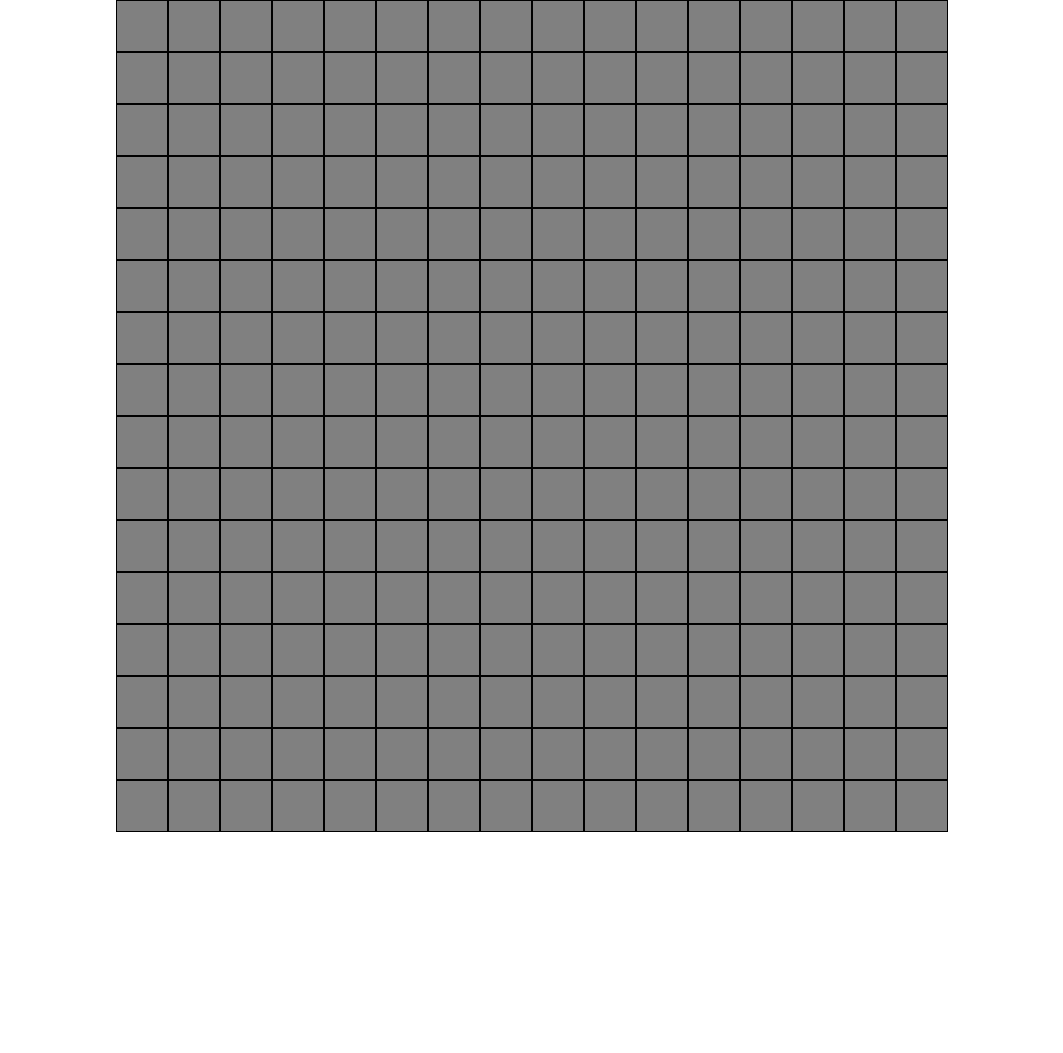
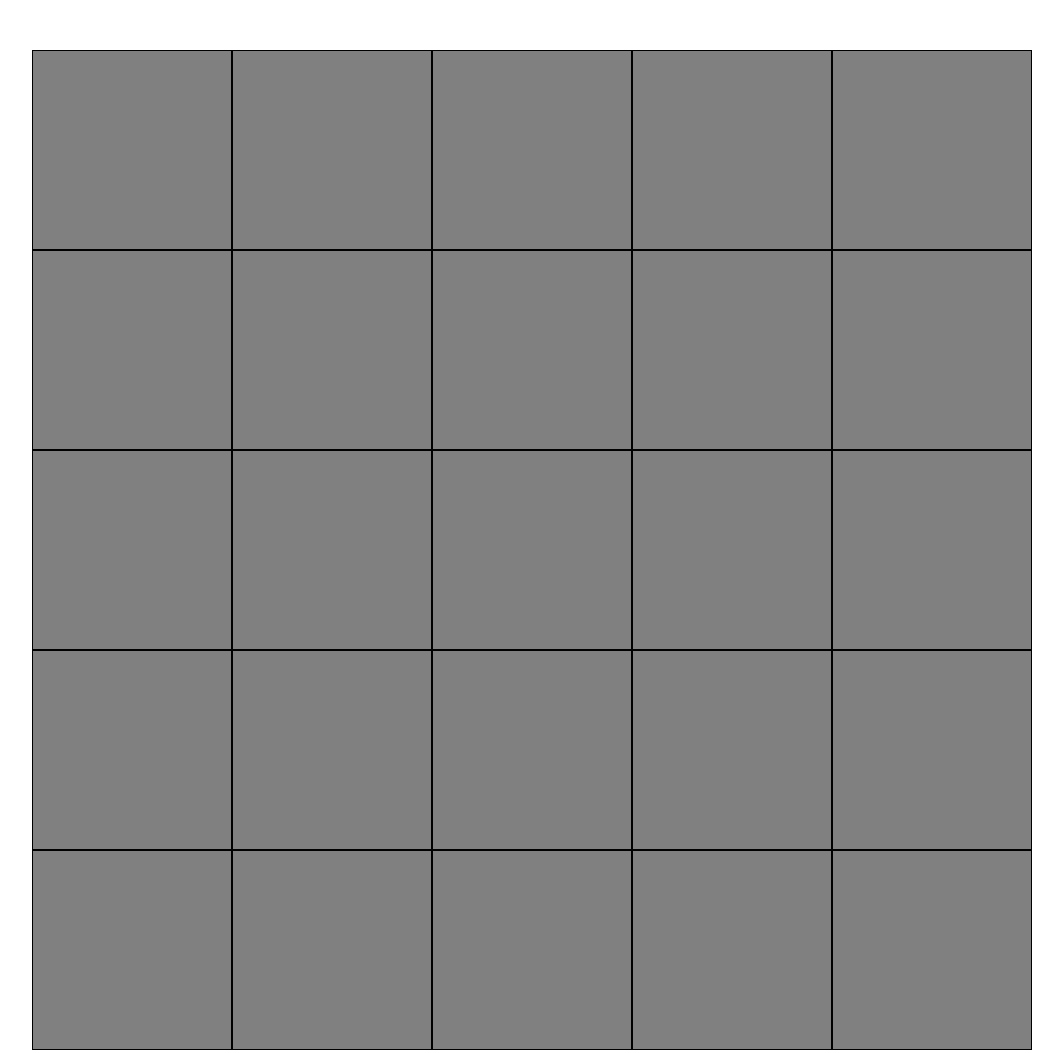
Before and after one commit to Do-Nam-Binh/Etch-A-Sketch, a plain HTML site: page index.html in a window 1280 px wide. Shown: the whole page, without its empty margins (108-1171 px from the left). Before the commit the page ends 832 px from the top, so only its background shows below. Drawn offline with Linux system fonts and the light colour scheme.

Commit message:
Add color change on mouse hover

```diff
--- a/main.js
+++ b/main.js
@@ -1,29 +1,24 @@
 const container = document.querySelector('.container');
-const row = document.createElement('div');
-row.classList.add('row');
+const grid = document.createElement('div');
+grid.classList.add('grid');
 
 
 const onePixel = document.createElement('div');
 onePixel.classList.add('onePixel');
-onePixel.addEventListener('mouseenter', this.activatePixel);
 
-function activatePixel(){
-    this.classList.remove('onePixel');
-    this.classList.add('activatedPixel');
-}
+grid.addEventListener('mouseover', e => e.target.classList.add('activatedPixel'));
+
 
 
 
 function makeGrid(pixel){
-    for(let j = 0; j < pixel; j++){
 
-        row.appendChild(onePixel.cloneNode(true));
+    for(let j = 0; j < pixel*pixel; j++){
+
+        grid.appendChild(onePixel.cloneNode(true));
     }
-
-    for(let i = 0; i < pixel; i++){
-
-        container.appendChild(row.cloneNode(true));
-    }
+    container.appendChild(grid)
+    grid.style.gridTemplateColumns = "repeat(" + pixel + ", 1fr)";
 }
 
-makeGrid(16);
+makeGrid(5);
--- a/style.css
+++ b/style.css
@@ -5,28 +5,23 @@
 
 
 .container{
-    display: flex;
-    flex-direction: column;
-    align-items: center;
+    margin: 50px auto;
+}
+.grid{
+    width: 1000px;
+    height: 1000px;
+    background-color: aqua;
+    display: grid;
     justify-content: center;
-}
-.row{
-    background-color: aqua;
-    display: flex;
-    justify-content: space-between;
+    margin: 0px auto;
 }
 .onePixel{
-    height: 50px;
-    width: 50px;
+    height: auto;
+    width: auto;
     background-color: gray;
     border: 1px solid black;
-    flex: 1 1 100%;
 }
 
 .activatedPixel{
-    height: 50px;
-    width: 50px;
     background-color: white;
-    border: 1px solid black;
-    flex: 1 1 100%;
 }
```
